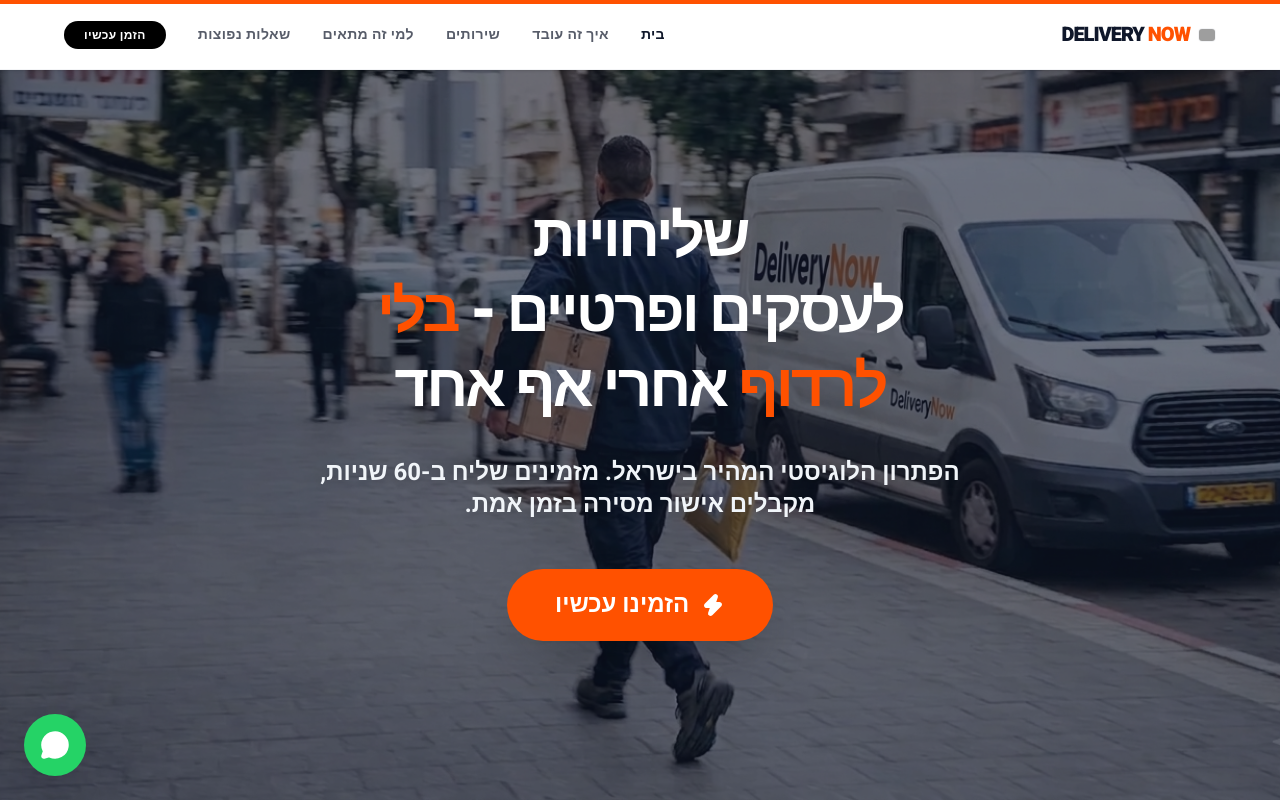
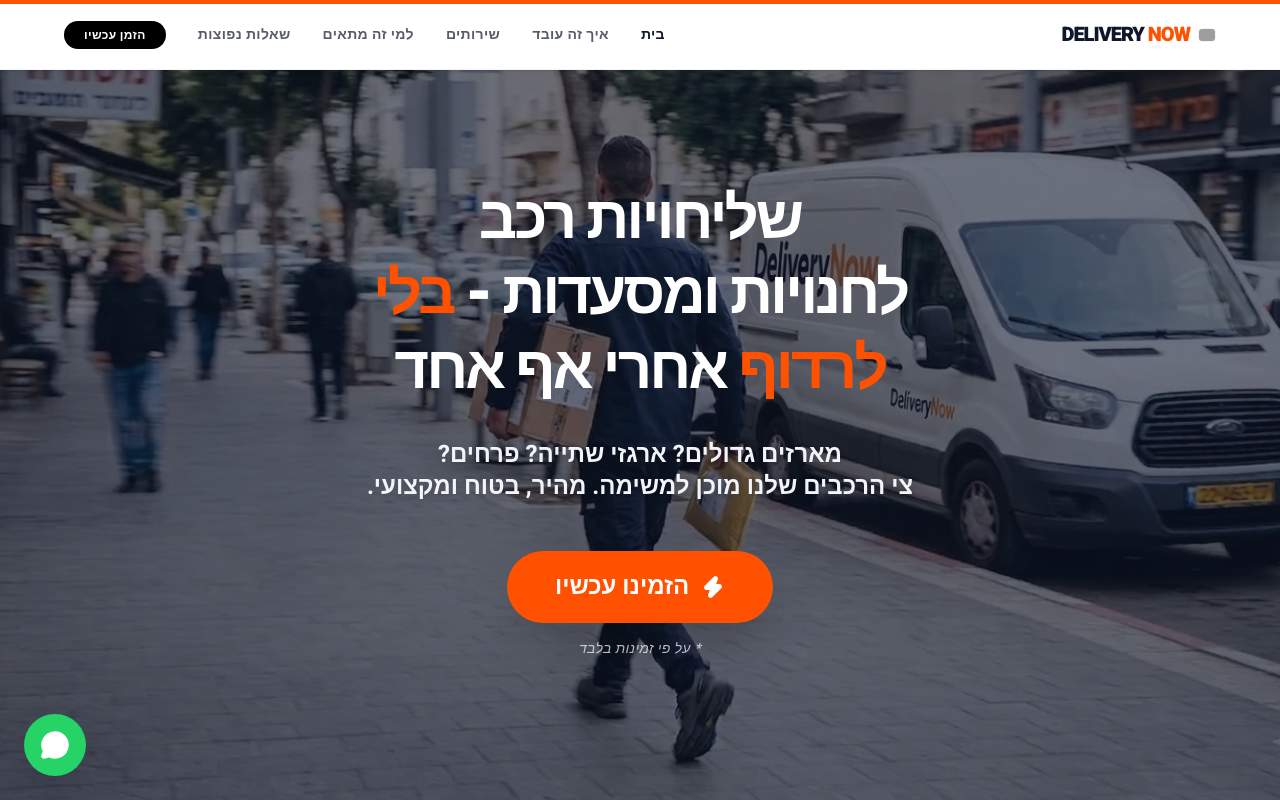
Before and after one commit to GaGex1222/Av-Express, a Next.js app: page / in a window 1280 px wide. Shown: the top 800 px of the page. Built offline with nearby package versions, Linux system fonts and the light colour scheme; grey boxes are pictures that could not be loaded.

Commit message:
Added small detail to hero section

```diff
--- a/app/page.tsx
+++ b/app/page.tsx
@@ -183,6 +183,7 @@ export default function DeliveryNowLanding() {
       </a>
 
       {/* HERO SECTION */}
+{/* HERO SECTION */}
       <section className="relative min-h-screen w-full flex items-center justify-center px-6 overflow-hidden">
         {/* Background Image Container - stretched to cover everything */}
         <div className="absolute inset-0 w-full h-full">
@@ -200,8 +201,8 @@ export default function DeliveryNowLanding() {
             animate={{ opacity: 1, y: 0 }}
             className="text-4xl md:text-7xl lg:text-6xl font-black leading-tight mb-8 text-white uppercase tracking-tighter"
           >
-            שליחויות <br />
-            לעסקים ופרטיים - <span className="text-[#FF5100]">בלי</span> <br />
+            שליחויות רכב <br />
+            לחנויות ומסעדות - <span className="text-[#FF5100]">בלי</span> <br />
             <span className="text-[#FF5100]">לרדוף</span> אחרי אף אחד
           </motion.h1>
 
@@ -211,14 +212,15 @@ export default function DeliveryNowLanding() {
             transition={{ delay: 0.4 }}
             className="text-lg md:text-2xl font-bold text-slate-100 mb-12 max-w-2xl mx-auto drop-shadow-md"
           >
-            הפתרון הלוגיסטי המהיר בישראל. מזמינים שליח ב-60 שניות, מקבלים אישור מסירה בזמן אמת.
+            מארזים גדולים? ארגזי שתייה? פרחים? <br />
+            צי הרכבים שלנו מוכן למשימה. מהיר, בטוח ומקצועי.
           </motion.p>
 
           <motion.div
             initial={{ opacity: 0, y: 20 }}
             animate={{ opacity: 1, y: 0 }}
             transition={{ delay: 0.5 }}
-            className="flex flex-wrap gap-4 justify-center"
+            className="flex flex-col items-center gap-4"
           >
             <Link
               href="/order"
@@ -226,6 +228,11 @@ export default function DeliveryNowLanding() {
             >
               <Zap className="fill-current" /> הזמינו עכשיו
             </Link>
+
+            {/* הכיתוב החדש שהוספת */}
+            <span className="text-white/70 text-xs md:text-sm font-medium tracking-wide italic">
+              * על פי זמינות בלבד
+            </span>
           </motion.div>
         </div>
       </section>
```
